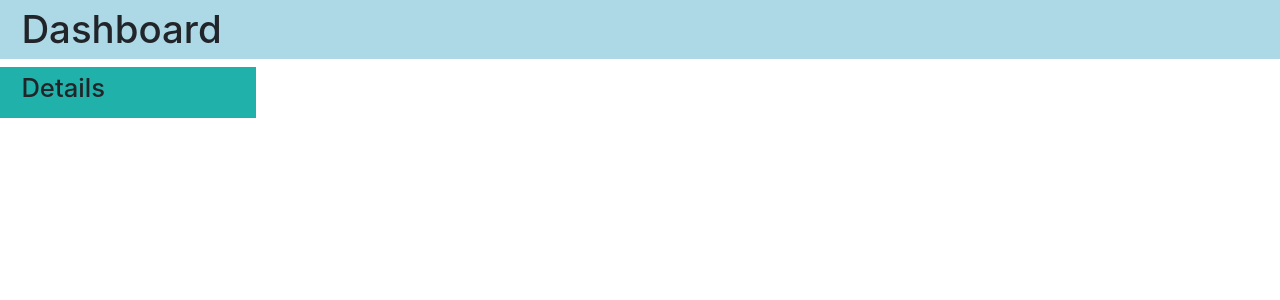
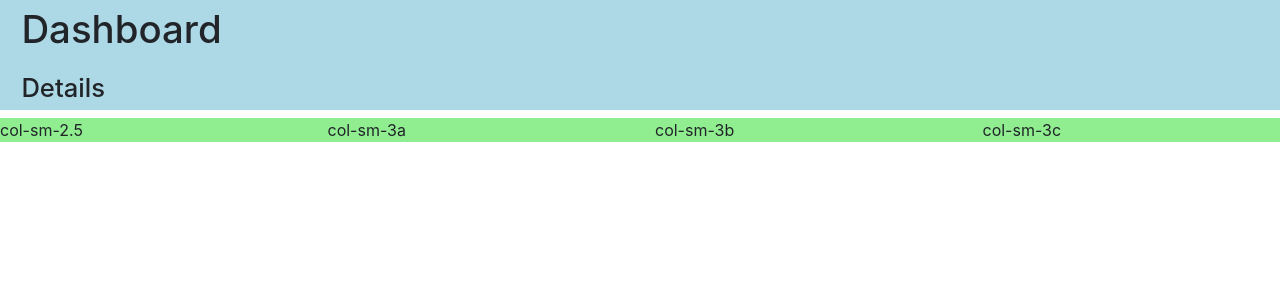
Before and after one commit to SeemannMx/AngularDashboard, an Angular app: page / in a window 1280 px wide. Shown: the top 300 px of the page. Built offline with nearby package versions, Linux system fonts and the light colour scheme.

Commit message:
created grid system

```diff
--- a/src/app/app.component.css
+++ b/src/app/app.component.css
@@ -17,7 +17,12 @@ h1 {
   padding: 0.5vw;
 
 }
- h3 {
+h3 {
    font-size: 2vw;
    padding: 0.5vw;
- }
+
+}
+
+.col-sm-3 {
+  background-color: lightgreen;
+}
--- a/src/app/app.component.html
+++ b/src/app/app.component.html
@@ -1,8 +1,14 @@
 <!-- The .container class provides a responsive fixed width container -->
 <div class="container-fluid">
   <h1> {{ title }}</h1>
-</div>
-<!-- The .container class provides a responsive fixed width container -->
-<div class="container">
   <h3> {{ details }}</h3>
 </div>
+
+<div class="row">
+
+  <div class="col-sm-3">col-sm-2.5</div>
+  <div class="col-sm-3">col-sm-3a</div>
+  <div class="col-sm-3">col-sm-3b</div>
+  <div class="col-sm-3">col-sm-3c</div>
+
+</div>
```
